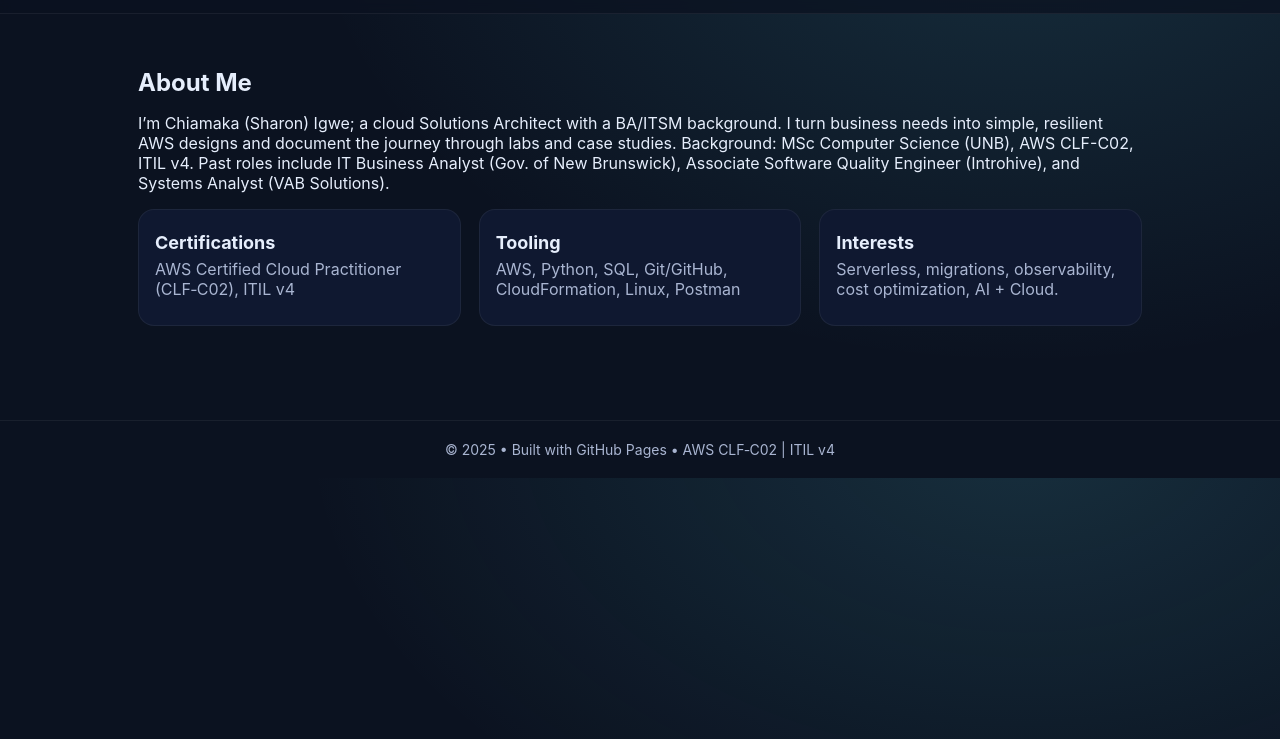
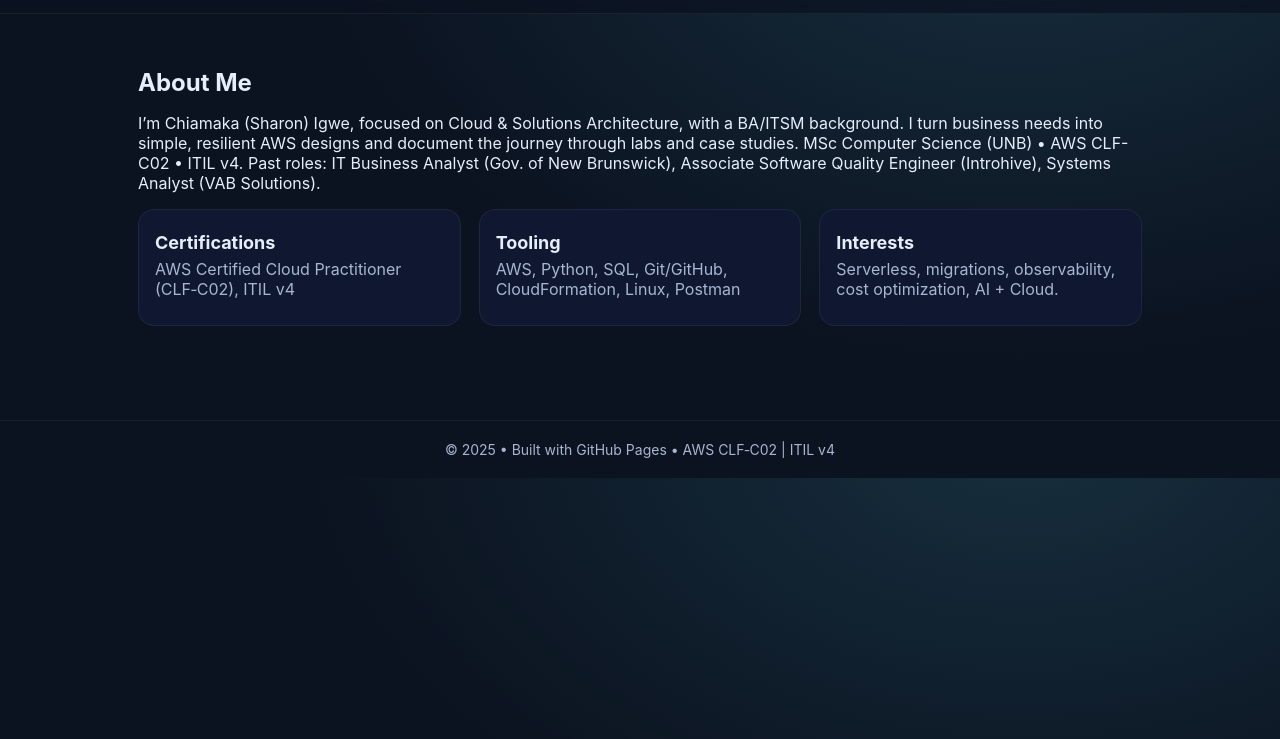
Before and after one commit to SharryDaCoder/sharrydacoder.github.io, a plain HTML site: page about.html in a window 1280 px wide. Shown: the part 61-800 px from the top of the page. Drawn offline with Linux system fonts and the light colour scheme.

Commit message:
Update about.html

```diff
--- a/about.html
+++ b/about.html
@@ -23,10 +23,10 @@
 <section class="section">
 <h2>About Me</h2>
 <p>
-    I’m Chiamaka (Sharon) Igwe; a cloud Solutions Architect with a BA/ITSM background.
-    I turn business needs into simple, resilient AWS designs and document the journey through labs and case studies.
-    Background: MSc Computer Science (UNB), AWS CLF-C02, ITIL v4. Past roles include IT Business Analyst (Gov. of New Brunswick),
-    Associate Software Quality Engineer (Introhive), and Systems Analyst (VAB Solutions).
+  I’m Chiamaka (Sharon) Igwe, focused on Cloud &amp; Solutions Architecture, with a BA/ITSM background.
+  I turn business needs into simple, resilient AWS designs and document the journey through labs and case studies.
+  MSc Computer Science (UNB) • AWS CLF-C02 • ITIL v4.
+  Past roles: IT Business Analyst (Gov. of New Brunswick), Associate Software Quality Engineer (Introhive), Systems Analyst (VAB Solutions).
 </p>
 <div class="grid">
 <div class="card">
```
